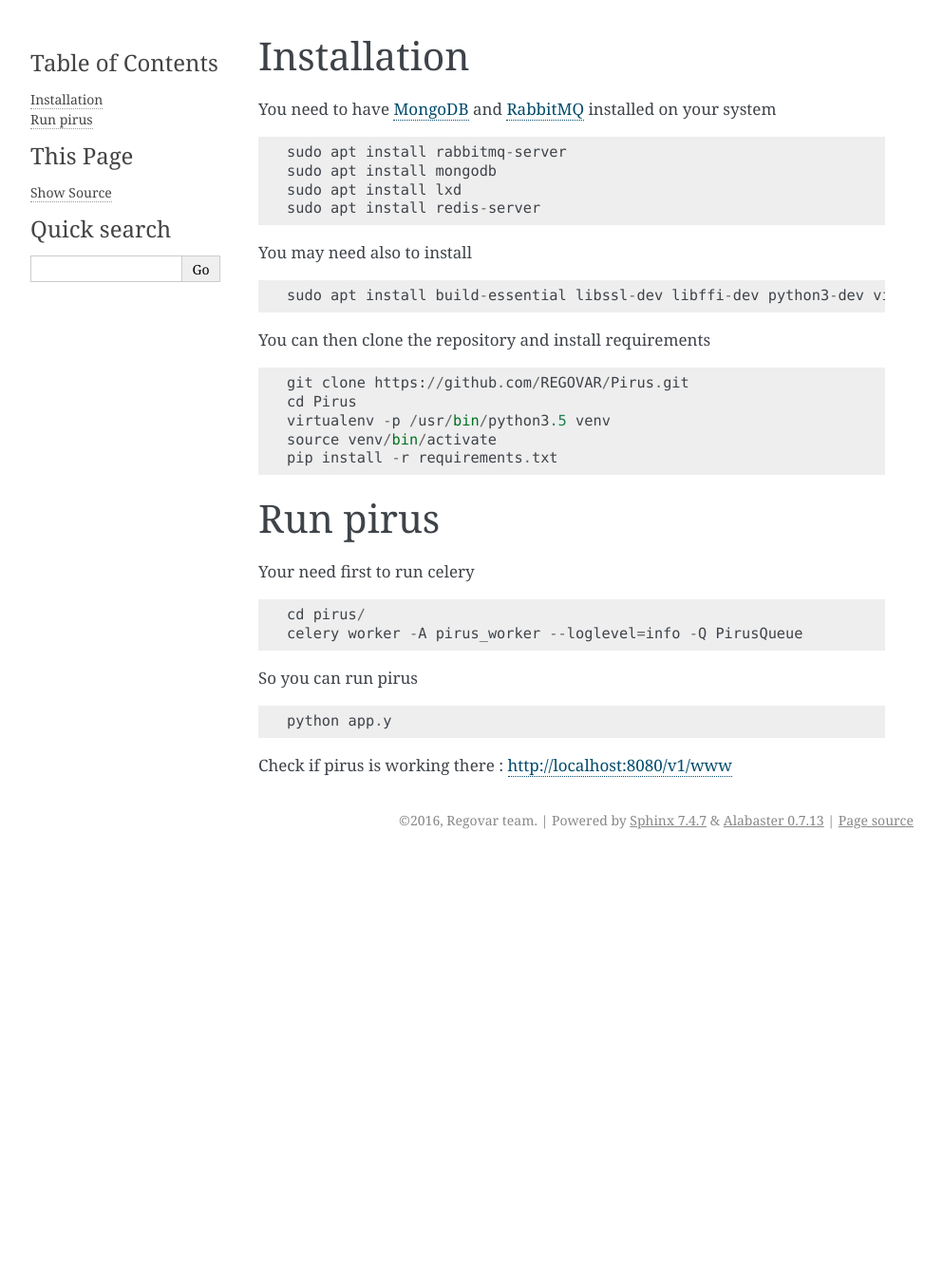
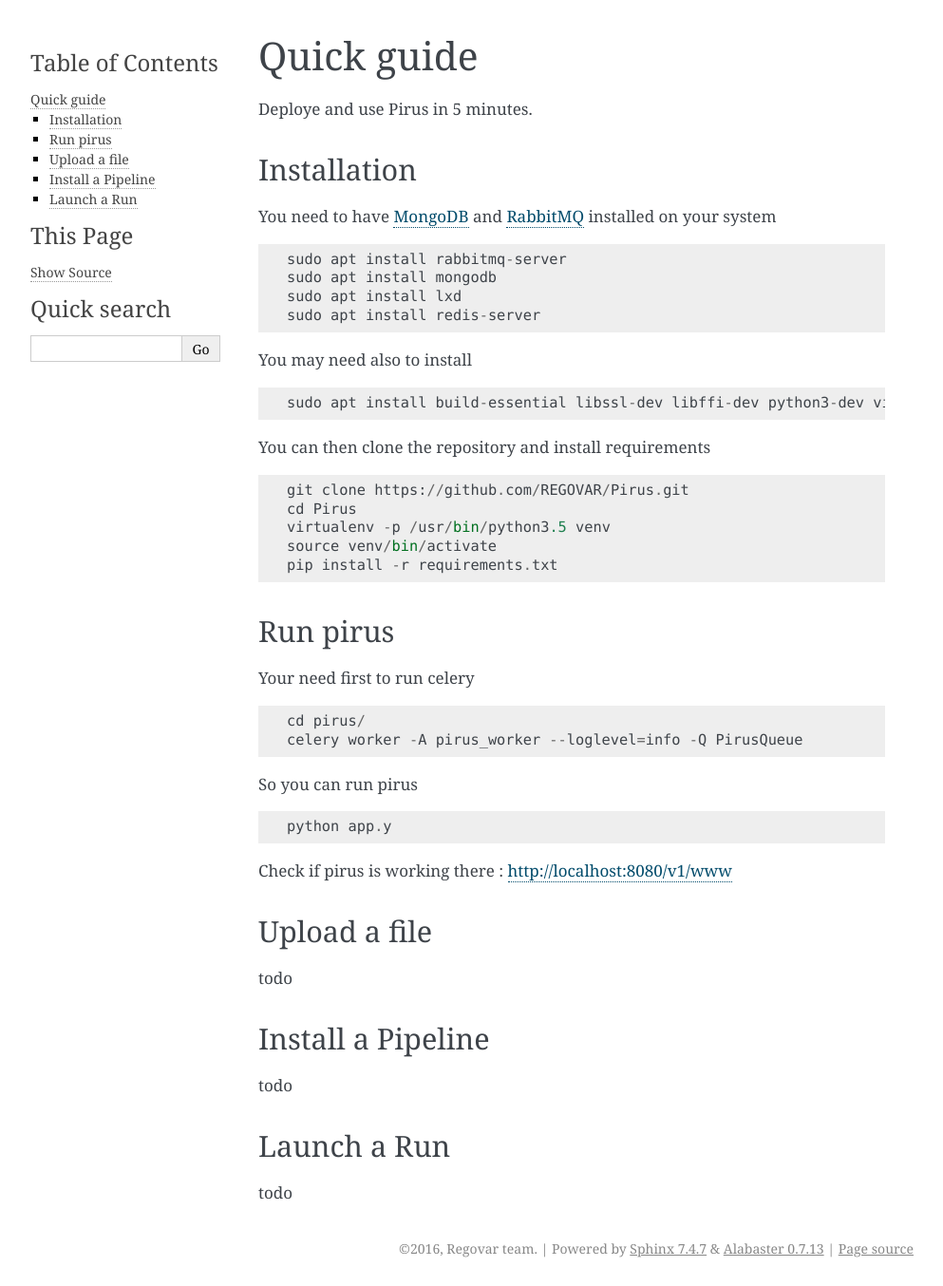
Before and after one commit to REGOVAR/Pirus, a Sphinx documentation site: the page built from docs/Quickguide.rst, in a window 1280 px wide. Shown: the whole page at 95% size, without its empty margins (148-1141 px from the left). Built offline with Sphinx 7.4.7, drawn with Linux system fonts in a browser that asks for light colours; pages that are not in the unit, such as notebooks, are missing from menus; before the commit the page ends 903 px from its top, so only the background shows below that.

Commit message:
Update and rename installation.rst to Quickguide.rst

```diff
--- a/docs/installation.rst
+++ b/docs/Quickguide.rst
@@ -1,6 +1,13 @@
-============
+Quick guide
+###########
+
+Deploye and use Pirus in 5 minutes.
+
+
 Installation
 ============
+
+
 
 You need to have `MongoDB <https://docs.mongodb.com/manual/tutorial/install-mongodb-on-ubuntu/>`_ and `RabbitMQ <https://www.rabbitmq.com/install-debian.html>`_ installed on your system ::
 
@@ -24,7 +31,7 @@
 
 
 
-=========
+
 Run pirus
 =========
 
@@ -38,3 +45,25 @@
 	python app.y
 
 Check if pirus is working there : http://localhost:8080/v1/www
+
+
+
+
+Upload a file
+=============
+
+todo
+
+
+Install a Pipeline
+==================
+
+
+todo
+
+
+
+Launch a Run
+============
+
+todo
```
